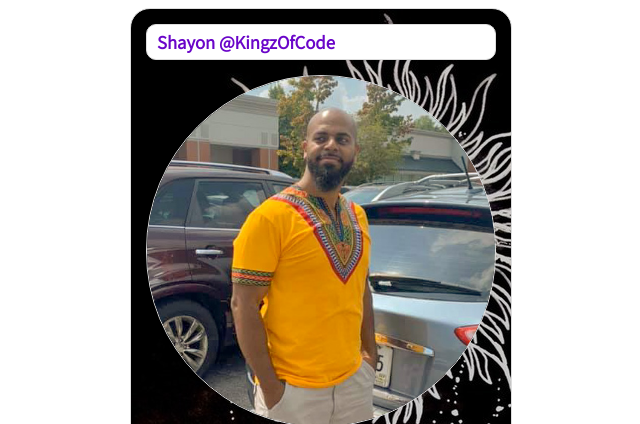
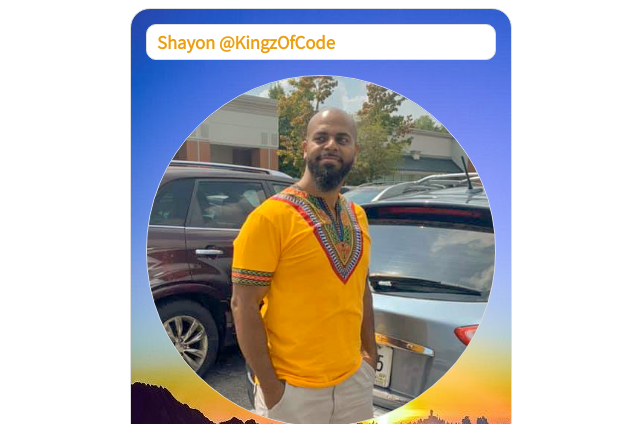
Before and after one commit to KingzOfCode/SCsLiveCall0514-TradingCard, a plain HTML site: page index.htm in a window 1280 px wide. Shown: the top 424 px of the page, without its empty margins (319-959 px from the left). Drawn offline with Linux system fonts and the light colour scheme.

Commit message:
Background update

```diff
--- a/styles.css
+++ b/styles.css
@@ -7,9 +7,9 @@
     /* curve your borders with border radius */
     border-radius: 20px;
     font-family: 'Assistant', sans-serif;
-    color: rgb(106, 5, 201);
+    color: rgb(236, 159, 16);
     /* *** need to figure out how to do the opacity for the background image ONLY */
-    opacity: 1; background-image: url(NASASun.jpg);
+    opacity: 1; background-image: url(NASA\ sun.jpg);
         /* background-image: url("NASASun.jpg"); */
     /* blueviolet */
     /* C:\Users\Owner\Downloads\Affinty Designer\iconic-fonts\FONTS */
```
Also changed, not shown: NASA sun.jpg (added).
